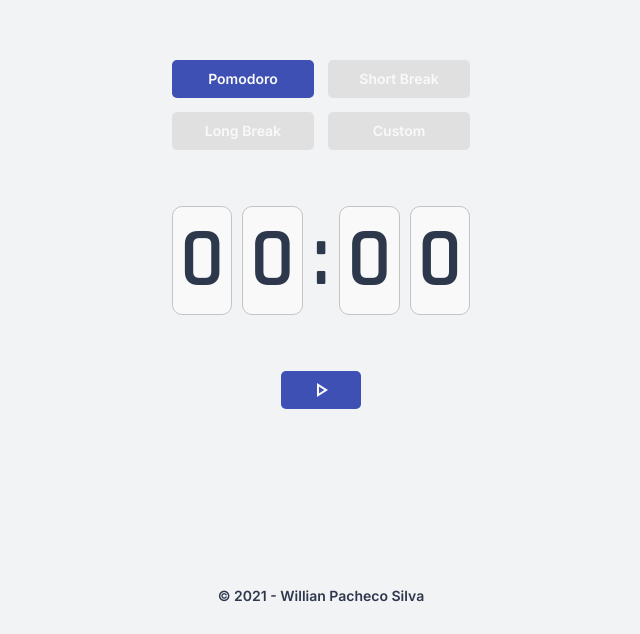
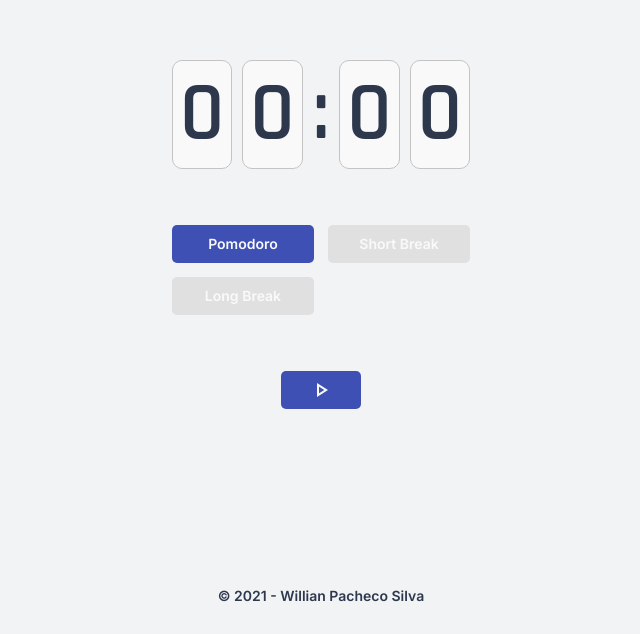
Before and after one commit to pachecowillians/wps-timer, a Next.js app: page / in a window 1280 px wide. Shown: the part 166-800 px from the top of the page, without its empty margins (319-959 px from the left). Built offline with nearby package versions, Linux system fonts and the light colour scheme.

Commit message:
Reorganizing components

```diff
--- a/pages/index.tsx
+++ b/pages/index.tsx
@@ -69,14 +69,13 @@
                 <title>{minutesDigit1}{minutesDigit2}:{secondsDigit1}{secondsDigit2} | WPS Timer</title>
             </Head>
             <div className={styles.clockContainer}>
+                <div className={styles.contentArea}>
+                    <Clock time={time} />
+                </div>
                 <div className={styles.timeSelection}>
                     <TimeSelector name='Pomodoro' selectedTime={selectedTime} selectTime={selectTime} />
                     <TimeSelector name='Short Break' selectedTime={selectedTime} selectTime={selectTime} />
                     <TimeSelector name='Long Break' selectedTime={selectedTime} selectTime={selectTime} />
-                    <TimeSelector name='Custom' selectedTime={selectedTime} selectTime={selectTime} />
-                </div>
-                <div className={styles.contentArea}>
-                    <Clock time={time} />
                 </div>
                 <TimerButton />
                 <footer>© {new Date().getFullYear()} - Willian Pacheco Silva</footer>
```
